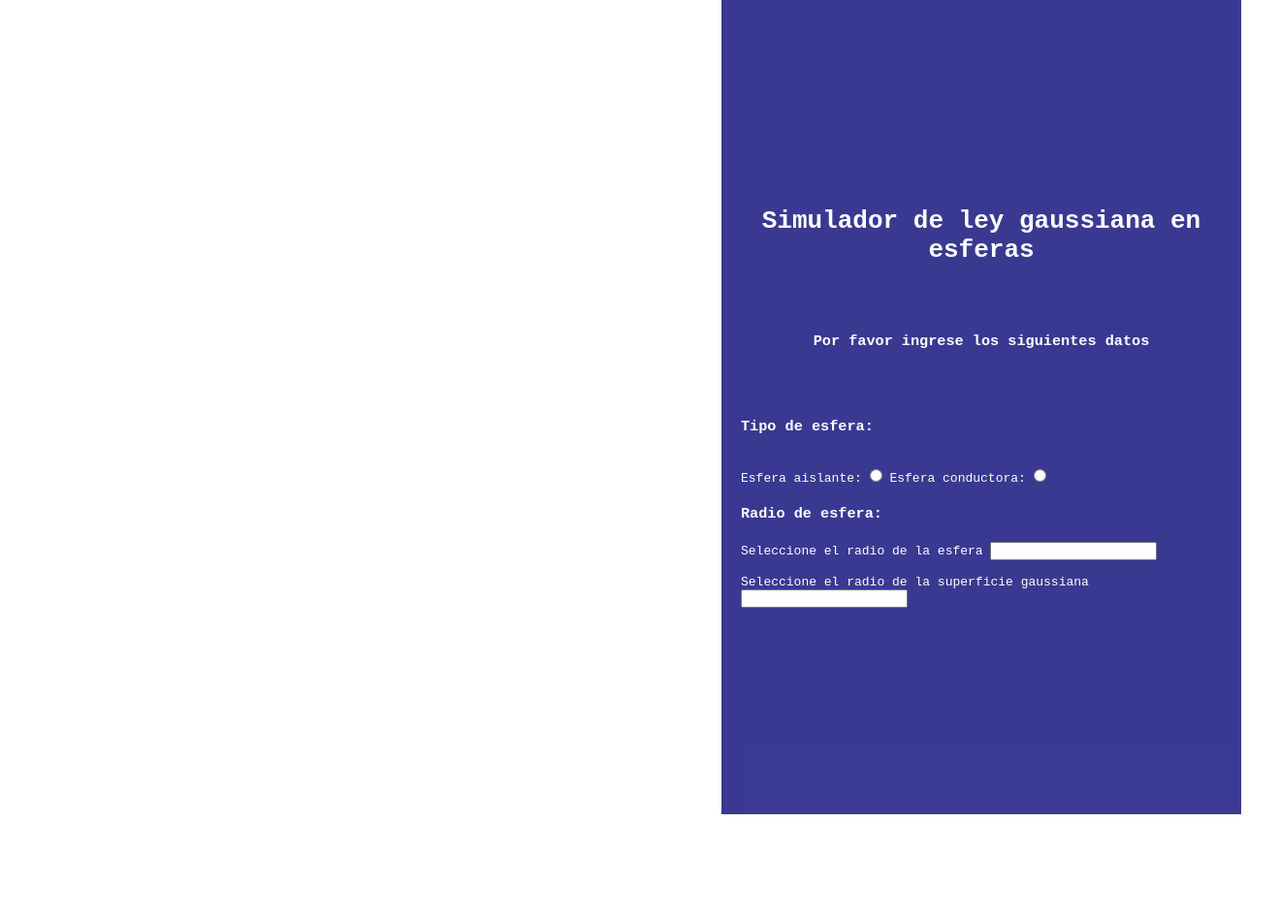
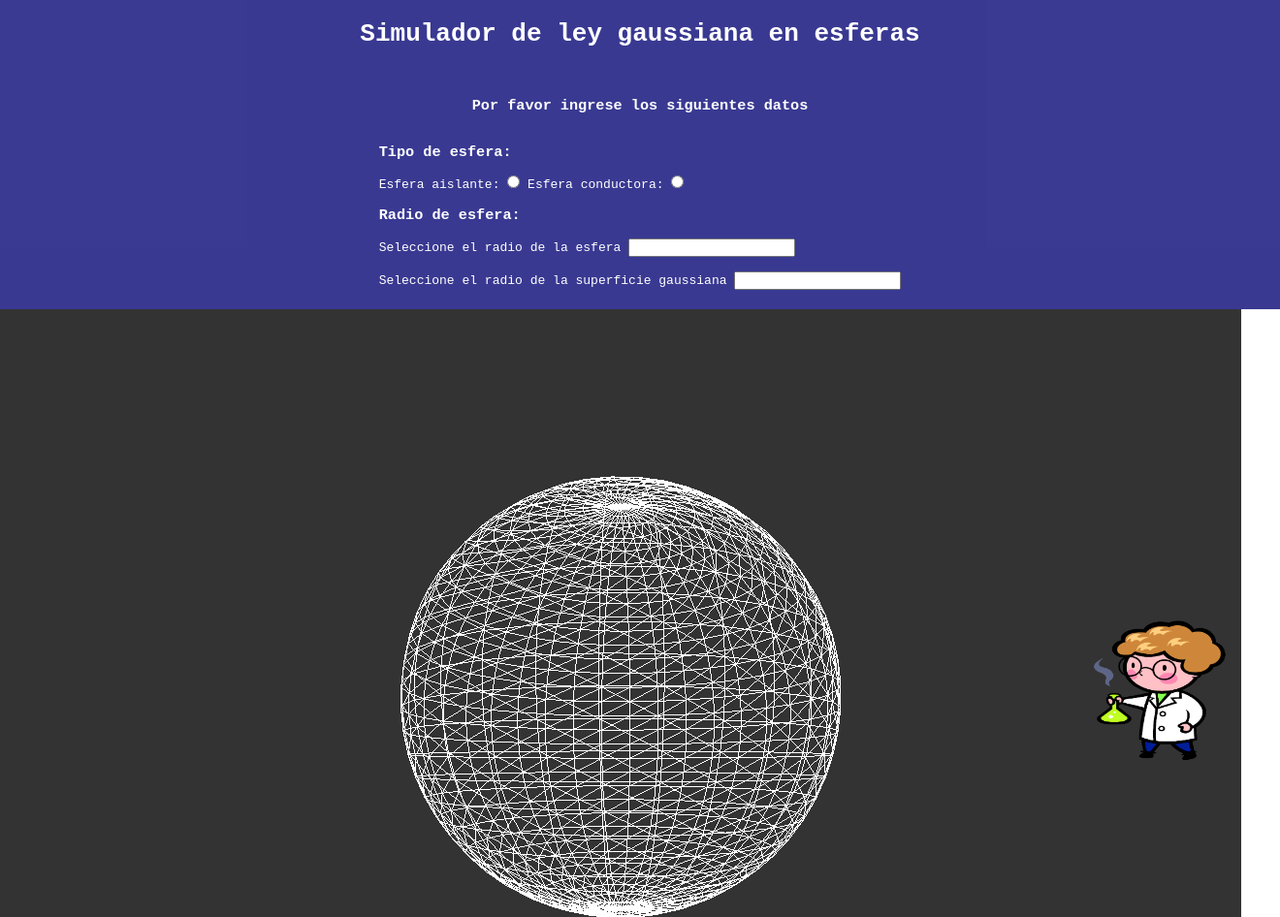
Before and after one commit to Eljuancho871/proyectp, a website built with Vite: page index.html in a window 1280 px wide. Shown: the top 946 px of the page at 97% size, 1320 px wide, since content can reach past the window. Before the commit the page ends 840 px from the top, so only its background shows below. Built offline with nearby package versions, Linux system fonts and the light colour scheme.

Commit message:
feat: :sparkles: esfera
esfera agregada con threejs

```diff
--- a/index.html
+++ b/index.html
@@ -21,8 +21,8 @@
                 <label for="conductora">Esfera conductora: </label>
                 <input type="radio" name="aislante" id="conductora">
                 <br>
-
-                <h3><b>Radio de esfera:</b></h3>
+                <br/>
+                <h3><b>Radio de esfera:</b></h3><br/>
 
                 <label for="radio-esfera">Seleccione el radio de la esfera</label>
                 <input type="number" name="radio-esfera" id="radio-esfera">
@@ -32,9 +32,14 @@
                 <input type="number" name="radio-superficie" id="radio-superficie">
             </form>
         </div>
-        <div class="simulacion"></div>
+        <div class="simulacion">
+            <div style="width: 100%;height: 100vh;" id="sphere"></div>
+        </div>
     </div>
 
-    <script src="./index.js"></script>
+    <img src="./cientifico.png" alt="">
+
+
+    <script type="module" src="./index.js"></script>
 </body>
 </html>
--- a/index.js
+++ b/index.js
@@ -0,0 +1,39 @@
+import * as THREE from "three";
+
+const $sphere = document.querySelector("#sphere");
+var scene = new THREE.Scene();
+scene.background = new THREE.Color(0x333333);
+var camera = new THREE.PerspectiveCamera(75, window.innerWidth / window.innerHeight, 0.1, 1000);
+var renderer = new THREE.WebGLRenderer();
+
+const resize = () => {
+    renderer.setSize(window.innerWidth, window.innerHeight);
+    $sphere.appendChild(renderer.domElement);
+}
+
+resize()
+
+var geometry = new THREE.SphereGeometry(2, 32, 32);
+
+var material = new THREE.MeshBasicMaterial({
+    color: 0xffffff,
+    wireframe: true
+});
+
+var sphere = new THREE.Mesh(geometry, material);
+scene.add(sphere);
+
+camera.position.z = 5;
+
+function animate() {
+    requestAnimationFrame(animate);
+
+    sphere.rotation.x += 0.01;
+    sphere.rotation.y += 0.01;
+
+    renderer.render(scene, camera);
+}
+
+animate();
+
+window.addEventListener("resize", resize);
--- a/styles.css
+++ b/styles.css
@@ -4,20 +4,22 @@
     font-family: monospace;
 }
 
+body{
+    overflow-x: hidden;
+}
+
 .container{
-    display: flex;
     width: 100%;
     height: 100vh;
     flex-direction: row-reverse;
 }
 
 .simulacion{
-    width: 60%;
+    width: 75%;
     height: 100vh;
 }
 .formulario{
-    width: 40%;
-    height: 100vh;
+    width: 100%;
     background-color: rgba(24, 24, 128, 0.856);
     padding: 20px;
     color: white;
@@ -27,21 +29,30 @@
     align-items: center;
     transition: all 0.5s;
 }
+
+img{
+    width: 150px;
+    height: 150px;
+    position: fixed;
+    right: 10px;
+    bottom: 10px;
+}
+
 .formulario h1{
     text-align: center;
     margin-bottom: 50px;
 }
 
-.formulario h3{
-    margin: 20px 0 20px 0;
-}
-
 @media (max-width: 1100px) {
 .formulario {
     width: 100%;
-    height: 45vh;
+    height: auto;
 }
 .container{
     display: block;
 }
+.simulacion {
+    width: 100%;
+    height: auto;
 }
+}
```
Also changed, not shown: package.json (added, +24 -0 lines), cientifico.png (added), 2 other files.
